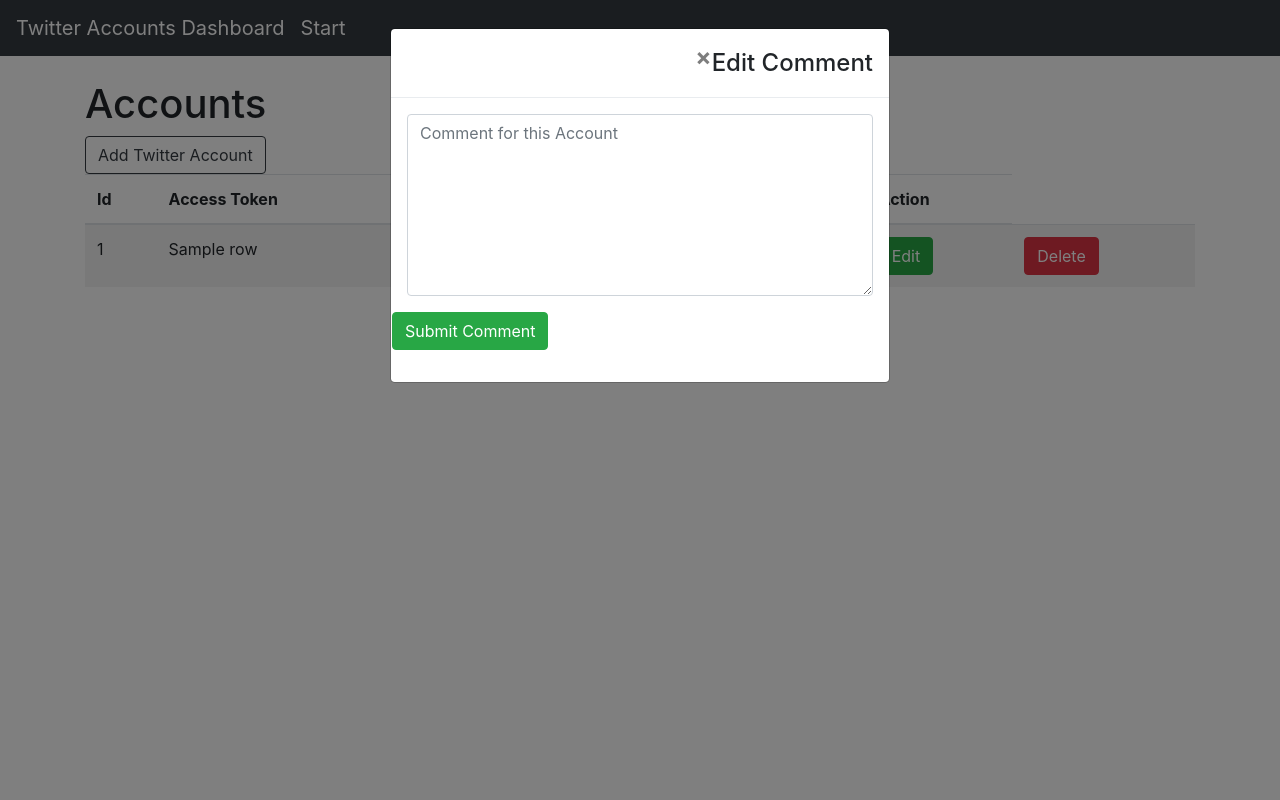
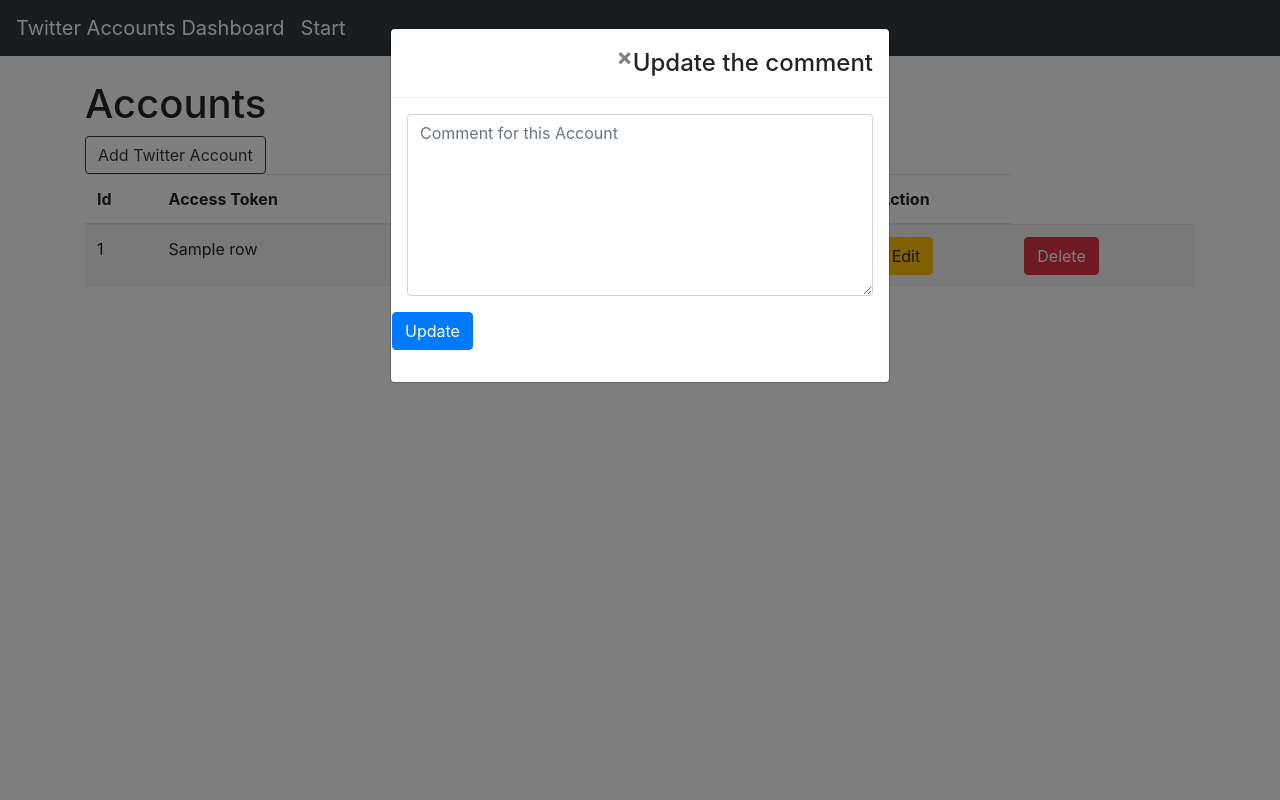
Before and after one commit to kwamena98/webhook, a Flask app: template templates/dashboard.html in a window 1280 px wide, after a click on "Edit". Run offline with Flask 2, Linux system fonts and the light colour scheme; the template is opened without the code that fills it: most values are stand-ins (such as "Sample title", 1, 10 or a date in 2020); some libraries are stand-ins or nearby versions.

Commit message:
Update dashboard.html

```diff
--- a/templates/dashboard.html
+++ b/templates/dashboard.html
@@ -10,6 +10,8 @@
     <link rel="stylesheet" href="https://maxcdn.bootstrapcdn.com/bootstrap/4.0.0/css/bootstrap.min.css" integrity="sha384-Gn5384xqQ1aoWXA+058RXPxPg6fy4IWvTNh0E263XmFcJlSAwiGgFAW/dAiS6JXm" crossorigin="anonymous">
 
     <style>
+        input,textarea{width:400px}
+
         body {
             padding-top: 5rem;
         }
@@ -47,6 +49,8 @@
     </head>
 <body>
 
+
+
         <nav class="navbar navbar-expand-md navbar-dark bg-dark fixed-top">
             <a class="navbar-brand" href="">Twitter Accounts Dashboard</a>
             <a class="navbar-brand" href="/tweet">Start</a>
@@ -54,10 +58,11 @@
 
         </nav>
 <div class="container">
-<h1>Accounts</h1>
+        <h1>Accounts </h1>
         <span><a  href="/api/authorize_twitter" class="btn btn-outline-dark" role="button" aria-pressed="true">Add Twitter Account</a></span>
 
-<table class="table table-striped">
+
+        <table class="table table-striped ">
             <thead>
             <tr>
                 <th>Id</th>
@@ -65,41 +70,32 @@
                 <th>Access Secret</th>
                 <th>Comment</th>
                 <th>Action</th>
-
-
             </tr>
             </thead>
             <tbody>
             </tr>
-
-    {% for row in data %}
             <tr>
+                {% for row in req %}
                 <td>{{row[0]}} </td>
-        <td>{{row[1]}} </td>
-        <td>{{row[2]}} </td>
-        <td>{{row[3]}} </td>
+                <td>{{row[1]}}</td>
+                <td>{{row[2]}}</td>
+                <td>{{row[3]}}</td>
                 <td>
-          <a href="/edit/{{row.0}}" class="btn btn-success btn-xs" data-toggle="modal" data-target="#modaledit{{row.0}}">Edit</a>
+                    <a href="/edit/{{row.0}}" class="btn btn-warning btn-xs" data-toggle="modal" data-target="#modaledit{{row.0}}">Edit</a>
                 </td>
                 <td>
                     <a href="/delete/{{ row.0 }}" class="btn btn-danger btn-xs" onclick="return confirm('Are You Sure For Delete?')">Delete</a>
                 </td>
 
-    </tr>
 
             </tr>
 
 
-</form>
-</tbody>
-</table>
 
-</div>
 
-<br>
-<br>
-<!-- Optional JavaScript -->
-<!-- jQuery first, then Popper.js, then Bootstrap JS -->
+
+
+
 
             <div id="modaledit{{row.0}}" class="modal fade" role="dialog">
 
@@ -113,18 +109,20 @@
                       <div class="modal-header">
 
 
-
                          <button type="button" class="close" data-dismiss="modal">&times;</button>
 
 
-           <h4 class="modal-title">Edit Comment</h4>
-
-
+                         <h4 class="modal-title">Update the comment</h4>
 
 
                       </div>
+
+
                       <div class="modal-body">
-          <form method="POST" action="/dashboard">
+
+
+                        <form action="{{ url_for('dashboard') }}" method="POST">
+
                             <div class="form-group">
                                 <div class="row">
                                   <div class="col-md-12 form-group">
@@ -135,20 +133,27 @@
                                   <input type="hidden" id="mssss" name="cus" value="{{row.1}}">
                                 </div>
 
-            <button class="btn btn-success btn-xs" type="submit">Submit Comment</button>
 
+                               <button class="btn btn-primary" type="submit">Update</button>
+
+                            </div>
+
+                            {% endfor %}
 
                          </form>
+            </tbody>
+        </table>
 
+    </div>
 
+    <br>
+    <br>
+    <!-- Optional JavaScript -->
+    <!-- jQuery first, then Popper.js, then Bootstrap JS -->
 
-          {% endfor %}
     <script src="https://code.jquery.com/jquery-3.2.1.slim.min.js" integrity="sha384-KJ3o2DKtIkvYIK3UENzmM7KCkRr/rE9/Qpg6aAZGJwFDMVNA/GpGFF93hXpG5KkN" crossorigin="anonymous"></script>
     <script src="https://cdnjs.cloudflare.com/ajax/libs/popper.js/1.12.9/umd/popper.min.js" integrity="sha384-ApNbgh9B+Y1QKtv3Rn7W3mgPxhU9K/ScQsAP7hUibX39j7fakFPskvXusvfa0b4Q" crossorigin="anonymous"></script>
     <script src="https://maxcdn.bootstrapcdn.com/bootstrap/4.0.0/js/bootstrap.min.js" integrity="sha384-JZR6Spejh4U02d8jOt6vLEHfe/JQGiRRSQQxSfFWpi1MquVdAyjUar5+76PVCmYl" crossorigin="anonymous"></script>
 
-
-
-
     </body>
     </html>
```
Lines whose indentation alone changed are shown as unchanged.
